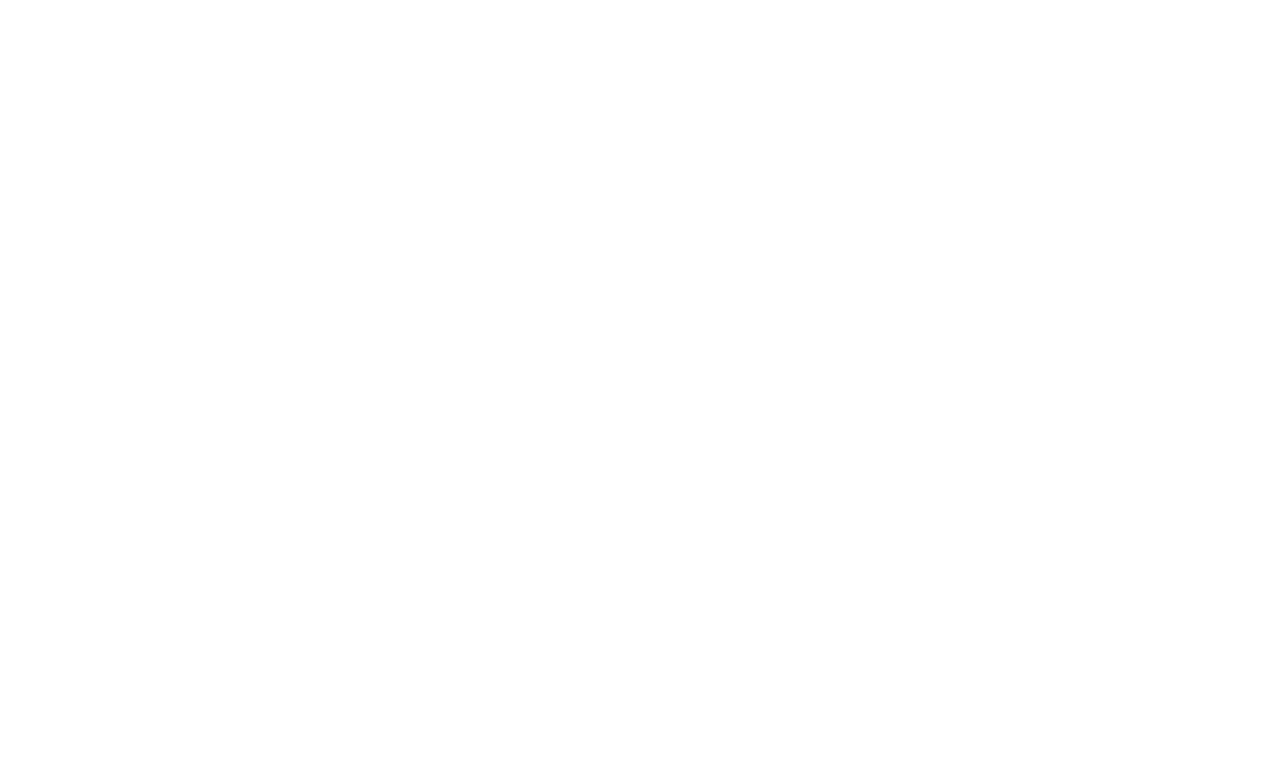
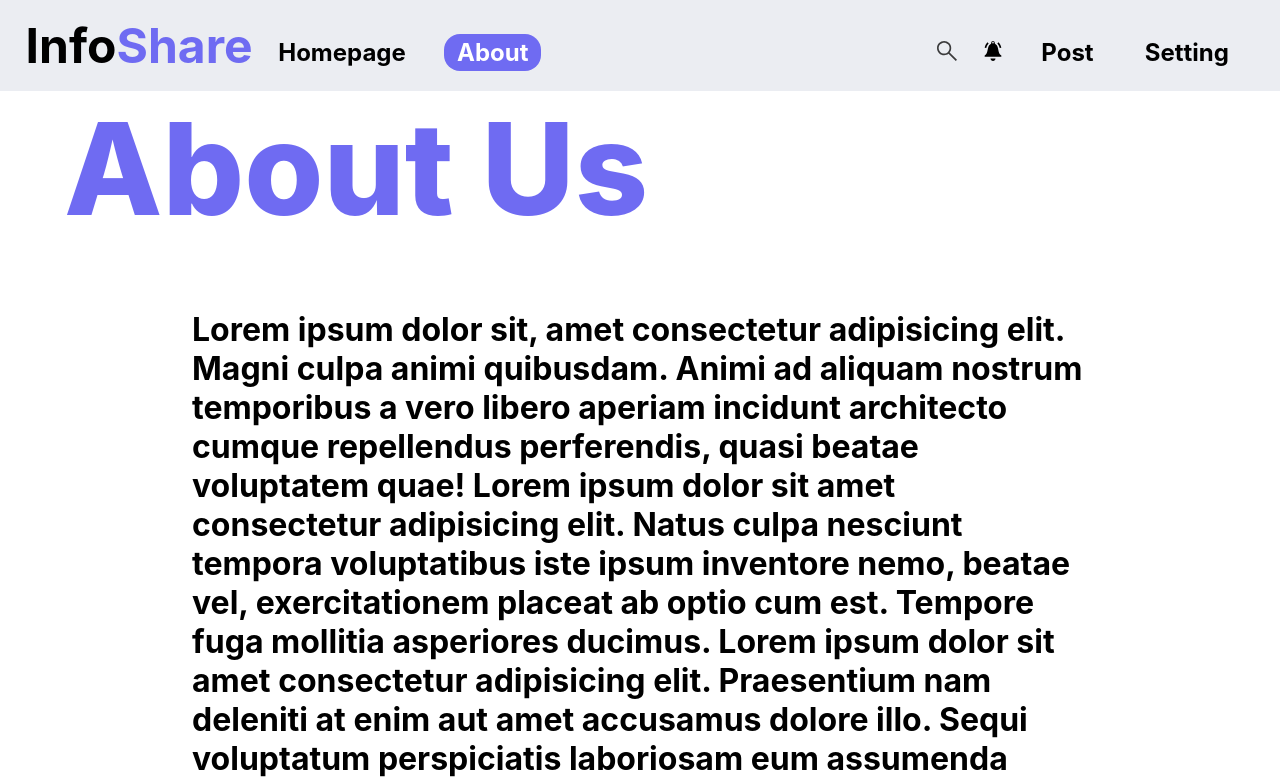
Before and after one commit to SciencePotato/AugustHackathon2022, a Next.js app: page /about in a window 1280 px wide. Shown: the top 782 px of the page. Built offline with nearby package versions, Linux system fonts and the light colour scheme.

Commit message:
created About page

```diff
--- a/component/navbar.tsx
+++ b/component/navbar.tsx
@@ -2,7 +2,9 @@
 import Link from 'next/link';
 import scss from '../styles/header.module.scss'
 
-const Nav: NextPage = (props) => {
+const Nav: NextPage = (props: {num?: Number}) => {
+  const currentPage = props.num;
+
   return (
     <section className={scss.header}>
       <div>
@@ -11,15 +13,28 @@
 
       <div>
         <div>
+          {
+            currentPage == 1 &&
+            <>
               <h2 className={scss.active}>
                 <Link href={"/home"}> Homepage </Link>
               </h2>
               <h2>
                 <Link href={"/about"}> About </Link>
               </h2>
+            </>
+          }
+          {
+            props.num == 2 &&
+            <>
               <h2>
-            <Link href={"/profile"}> Setting </Link>
+                <Link href={"/home"}> Homepage </Link>
               </h2>
+              <h2 className={scss.active}>
+                <Link href={"/about"} > About </Link>
+              </h2>
+            </>
+          }
         </div>
       </div>
 
@@ -35,8 +50,8 @@
             </Link>
           </h2>
           <h2>
-            <Link href={"/login"}>
-              Logout
+            <Link href={"/profile"}>
+              Setting
             </Link>
           </h2>
         </div>
--- a/pages/about/index.tsx
+++ b/pages/about/index.tsx
@@ -1,6 +1,7 @@
 import type { NextPage } from 'next';
 import Head from 'next/head';
-import Image from 'next/image';
+import Nav from '../../component/navbar';
+import Footer from '../../component/footer';
 import scss from '../../styles/about.module.scss';
 
 const About: NextPage = () => {
@@ -12,9 +13,18 @@
         <link rel="icon" href="/favicon.ico" />
       </Head>
 
+      <Nav num={2}></Nav>
+
       <section className={scss.about}>
+        <h1> About Us</h1>
+        <h3>
+          Lorem ipsum dolor sit, amet consectetur adipisicing elit. Magni culpa animi quibusdam. Animi ad aliquam nostrum temporibus a vero libero aperiam incidunt architecto cumque repellendus perferendis, quasi beatae voluptatem quae!
+          Lorem ipsum dolor sit amet consectetur adipisicing elit. Natus culpa nesciunt tempora voluptatibus iste ipsum inventore nemo, beatae vel, exercitationem placeat ab optio cum est. Tempore fuga mollitia asperiores ducimus.
+          Lorem ipsum dolor sit amet consectetur adipisicing elit. Praesentium nam deleniti at enim aut amet accusamus dolore illo. Sequi voluptatum perspiciatis laboriosam eum assumenda error corrupti consequuntur quod provident ducimus.
+        </h3>
+      </section>
 
-      </section>
+      <Footer></Footer>
     </div>
   )
 }
--- a/pages/index.tsx
+++ b/pages/index.tsx
@@ -15,7 +15,7 @@
         <link rel="icon" href="/favicon.ico" />
       </Head>
 
-      <Nav></Nav>
+      <Nav num={1}></Nav>
 
       <main className={styles.main}>
         <h1 className={styles.title}>
--- a/styles/about.module.scss
+++ b/styles/about.module.scss
@@ -1,5 +1,20 @@
 @import './globalVariable.scss';
 
 .about {
-
+    min-height: 90vh;
+    & > h1{
+        color: $accent-color;
+        font-size: 8rem;
+        font-weight: 800;
+        margin-top: 0px;
+        margin-left: 5vw;
+        margin-bottom: 8vh;
+    }
+    & > h3 {
+        text-align: start;
+        width: 70vw;
+        font-size: 2rem;
+        margin: auto;
+        margin-bottom: 5rem;
+    }
 }
--- a/styles/globals.scss
+++ b/styles/globals.scss
@@ -6,6 +6,7 @@
   margin: 0;
   font-family: -apple-system, BlinkMacSystemFont, Segoe UI, Roboto, Oxygen,
     Ubuntu, Cantarell, Fira Sans, Droid Sans, Helvetica Neue, sans-serif;
+    overflow-x: hidden;
 }
 
 a {
```
Lines whose indentation alone changed are shown as unchanged.
